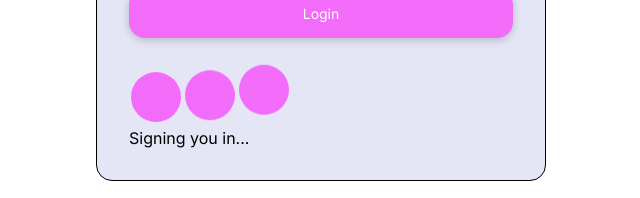
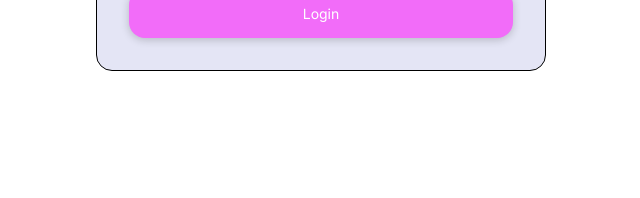
Before and after one commit to win24-ventixe-events/frontend, a React (Vite) app in the folder EventSaaS/: page /#/login in a window 1280 px wide. Shown: the part 683-881 px from the top of the page, without its empty margins (319-959 px from the left). After the commit the page ends 834 px from the top, so only its background shows below. Built offline with nearby package versions, Linux system fonts and the light colour scheme.

Commit message:
loading spinner fix

```diff
--- a/EventSaaS/src/Components/LoginForm.jsx
+++ b/EventSaaS/src/Components/LoginForm.jsx
@@ -8,7 +8,7 @@ function LoginForm() {
     const [form, setForm] = useState({ email: '', password: '' });
     const [errors, setErrors] = useState({});
     const navigate = useNavigate();
-    const [loading, setLoading] = useState(true);
+    const [loading, setLoading] = useState(false);
 
     const validationSchema = Yup.object({
         email: Yup.string()
@@ -29,6 +29,7 @@ function LoginForm() {
 
             await validationSchema.validate(form, { abortEarly: false });
             setErrors({});
+            setLoading(true);
 
             const response = await fetch("https://accountmanager-dsbubxefbfdaedgz.northeurope-01.azurewebsites.net/api/User/login", {
                 method: "POST",
@@ -112,7 +113,7 @@ function LoginForm() {
 
                     <button className="btn main-btn" type="submit">Login</button>
                 </form>
-                {loading ? <div>
+                {loading ? <div className='login-spinner'>
                             <SyncLoader color="#F26CF9" size={50} />
                             <p>Signing you in...</p>
                             </div> : "" }
--- a/EventSaaS/src/assets/Styles/Styles.css
+++ b/EventSaaS/src/assets/Styles/Styles.css
@@ -236,6 +236,9 @@ body {
     text-decoration: underline;
 }
 
+.loggin-spinner{
+    margin: 0 auto;
+}
 
 .dashboard {
     display: grid;
```
